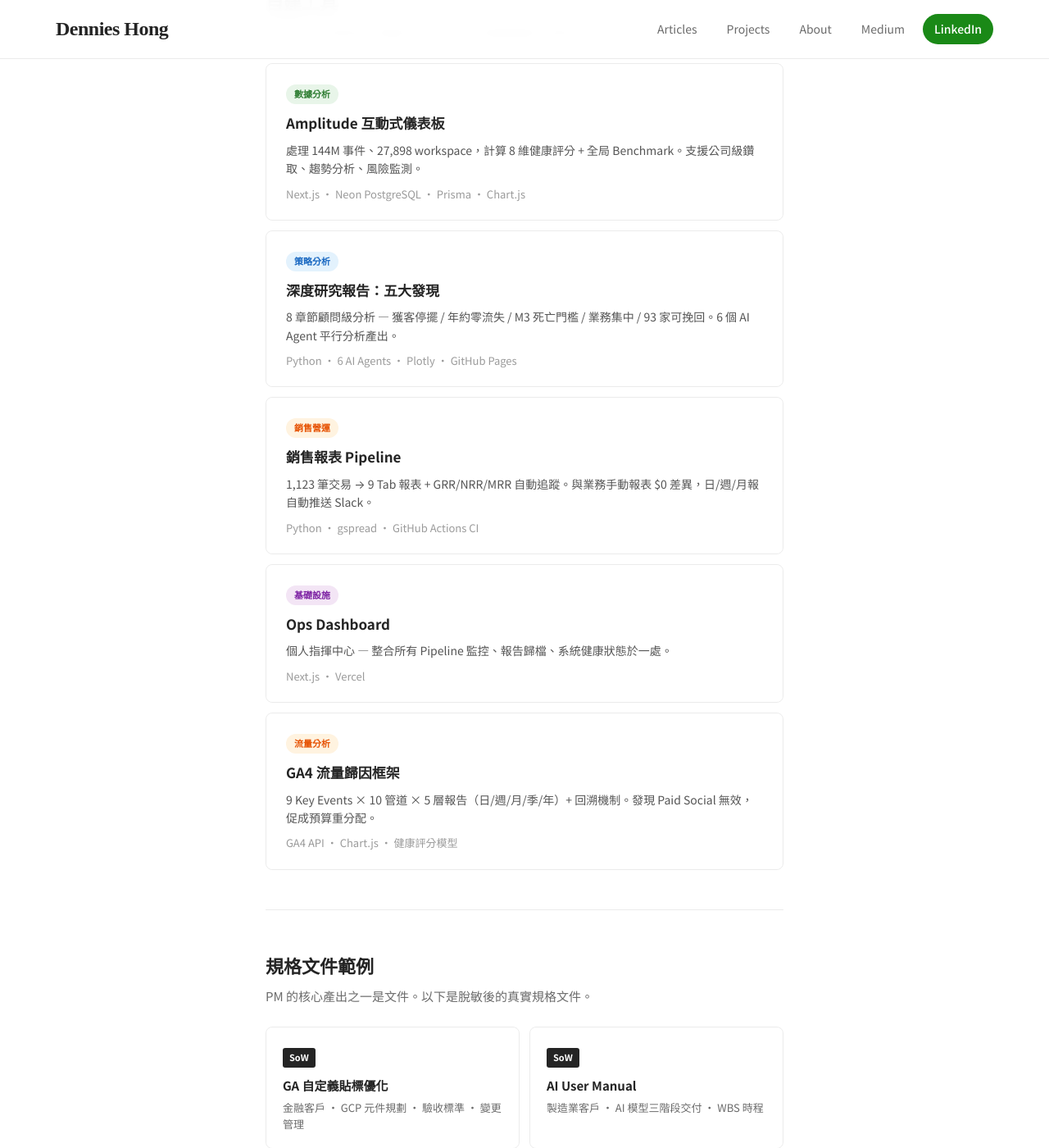
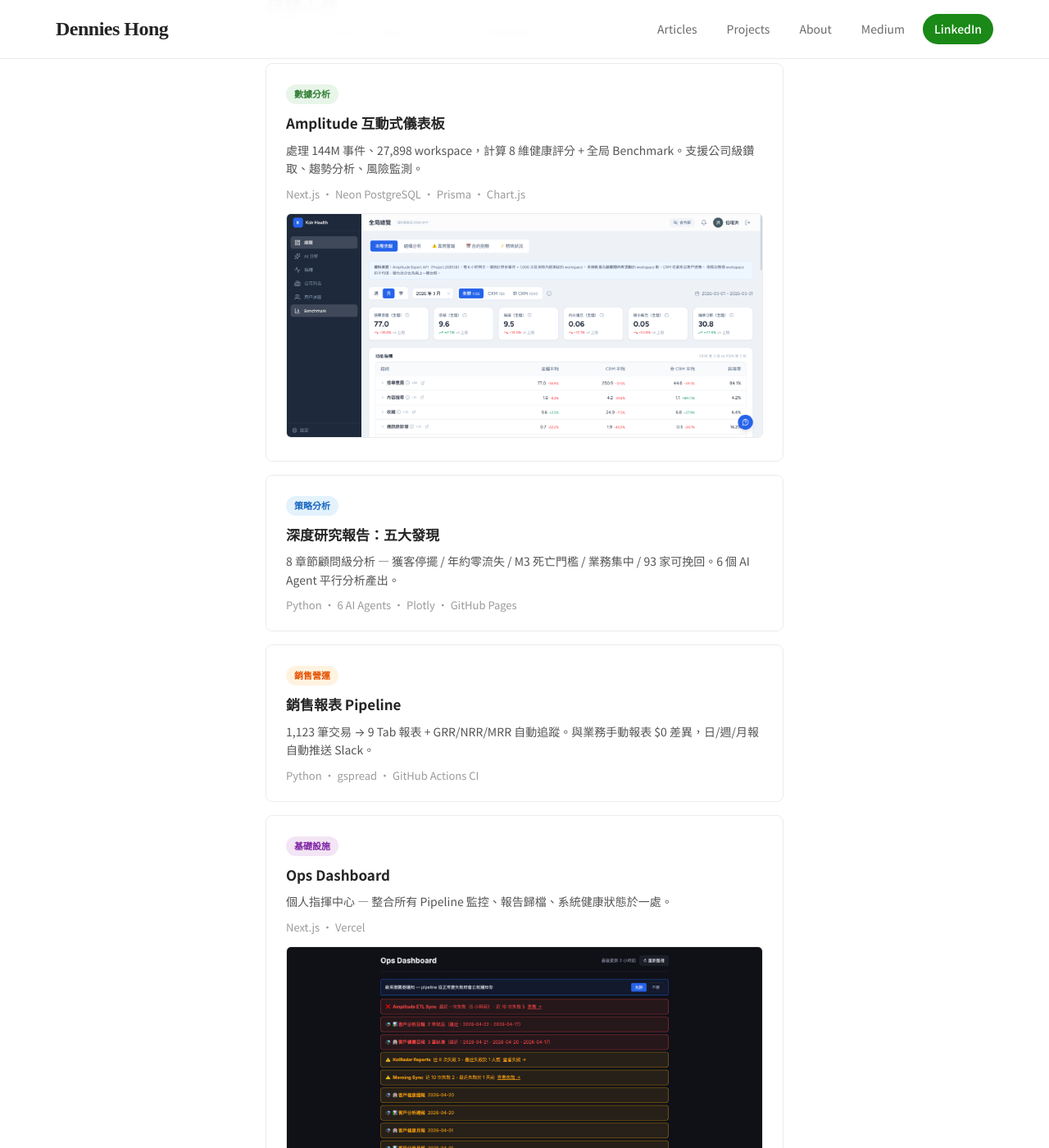
Before and after one commit to DforDennies/blog, a Jekyll site: the page built from projects.md, in a window 1280 px wide and 1400 px high, scrolled down 253 px. Shown: the whole window at 82% size. Built offline with Jekyll 4.4.1, drawn with Linux system fonts in a browser that asks for light colours.

Commit message:
feat: add screenshots to Projects page for Amplitude Dashboard and Ops Dashboard
Co-Authored-By: Claude Opus 4.6 (1M context) <noreply@anthropic.com>

```diff
--- a/_layouts/default.html
+++ b/_layouts/default.html
@@ -334,7 +334,7 @@
       border: 1px solid rgba(0,0,0,.08);
       border-radius: 8px;
       padding: 20px 24px;
-      margin-bottom: 12px;
+      margin-bottom: 16px;
       transition: border-color .15s;
     }
     .project-card:hover { border-color: rgba(0,0,0,.2); }
@@ -353,6 +353,12 @@
       font-size: 13px;
       color: #9b9b9b;
       margin-top: 8px;
+    }
+    .project-screenshot {
+      width: 100%;
+      border-radius: 6px;
+      border: 1px solid rgba(0,0,0,.08);
+      margin-top: 12px;
     }
     .project-badge {
       display: inline-block;
--- a/projects.md
+++ b/projects.md
@@ -20,6 +20,7 @@ permalink: /projects/
     <h3>Amplitude 互動式儀表板</h3>
     <p>處理 144M 事件、27,898 workspace，計算 8 維健康評分 + 全局 Benchmark。支援公司級鑽取、趨勢分析、風險監測。</p>
     <div class="project-tech">Next.js · Neon PostgreSQL · Prisma · Chart.js</div>
+    <img src="{{ site.baseurl }}/assets/amplitude-dashboard.png" alt="Amplitude Dashboard 截圖" class="project-screenshot">
   </div>
 
   <div class="project-card">
@@ -41,6 +42,7 @@ permalink: /projects/
     <h3>Ops Dashboard</h3>
     <p>個人指揮中心 — 整合所有 Pipeline 監控、報告歸檔、系統健康狀態於一處。</p>
     <div class="project-tech">Next.js · Vercel</div>
+    <img src="{{ site.baseurl }}/assets/ops-dashboard.png" alt="Ops Dashboard 截圖" class="project-screenshot">
   </div>
 
   <div class="project-card">
```
Also changed, not shown: assets/amplitude-dashboard.png (added), assets/ops-dashboard.png (added).
